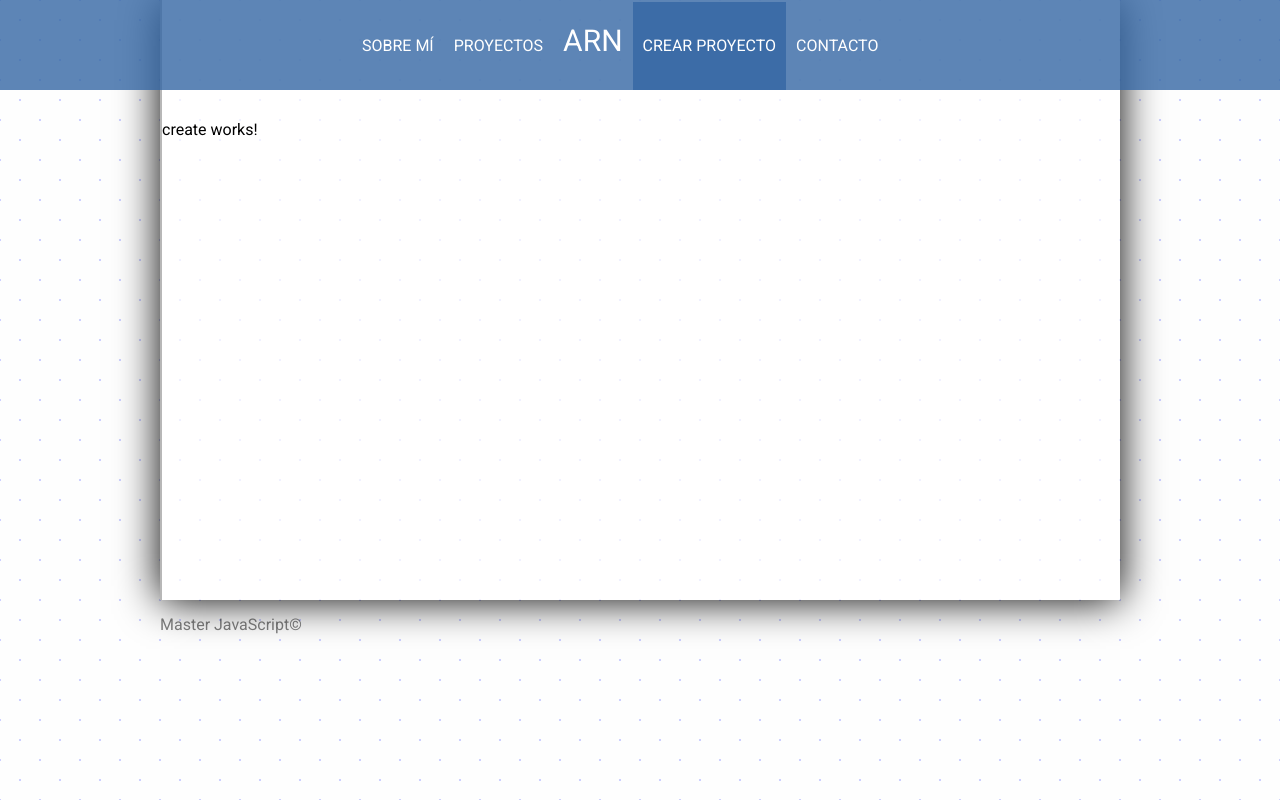
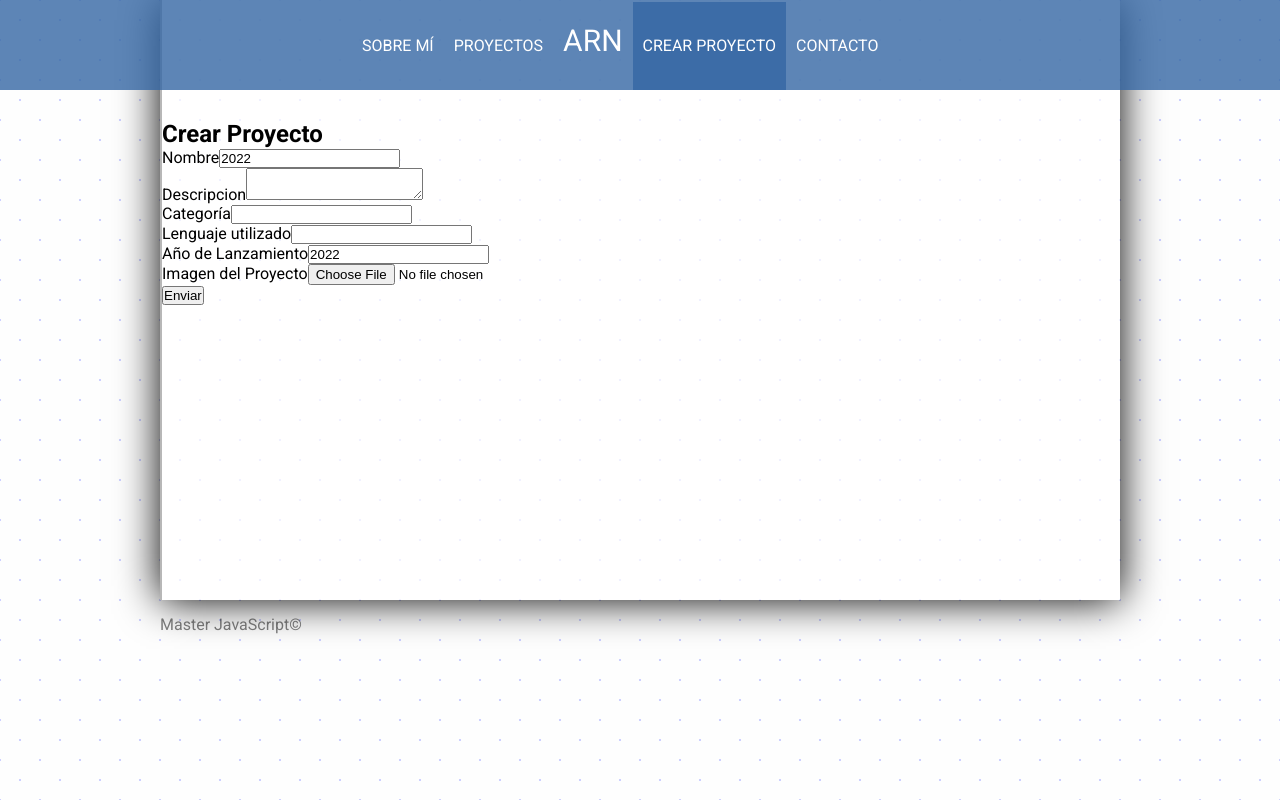
Before and after one commit to Juandieruiz/portfolio-meanstack, an Angular app: page /crear-proyecto in a window 1280 px wide. Built offline with nearby package versions, Linux system fonts and the light colour scheme.

Commit message:
form-proyect

```diff
--- a/src/app/app.module.ts
+++ b/src/app/app.module.ts
@@ -9,6 +9,7 @@ import { ContactComponent } from './components/contact/contact.component';
 import { CreateComponent } from './components/create/create.component';
 import { ErrorComponent } from './components/error/error.component';
 import { FormsModule } from '@angular/forms';
+import { HttpClientModule } from '@angular/common/http';
 
 @NgModule({
   declarations: [
@@ -22,7 +23,9 @@ import { FormsModule } from '@angular/forms';
   ],
   imports: [
     BrowserModule,
-    AppRoutingModule
+    AppRoutingModule,
+    HttpClientModule,
+    FormsModule
   ],
   providers: [],
   bootstrap: [AppComponent]
--- a/src/app/components/create/create.component.html
+++ b/src/app/components/create/create.component.html
@@ -1 +1,41 @@
-<p>create works!</p>
+<div class="container">
+    <h2>{{title}}</h2>
+    <!-- Especificamos nombre form Angular y Metodo onSubmit para recibir el formulario -->
+    <form #projectForm="ngForm" (ngSubmit)="onSubmit(projectForm)">
+        <p>
+            <label for="name">Nombre</label>
+            <input type="text" id="name" name="name"
+            #name="ngModel" [(ngModel)]="project.name" required>
+        </p>
+        <p>
+            <label for="description">Descripcion</label>
+            <textarea id="description" name="description"
+            #description="ngModel" [(ngModel)]="project.description" required></textarea>
+        </p>
+        <p>
+            <label for="category">Categoría</label>
+            <input type="text" id="category" name="category"
+            #category="ngModel" [(ngModel)]="project.category" required>
+        </p>
+        <p>
+            <label for="technologies">Lenguaje utilizado</label>
+            <input type="text" id="technologies" name="technologies"
+            #technologies="ngModel" [(ngModel)]="project.technologies" required>
+        </p>
+        <p>
+            <label for="years">Año de Lanzamiento</label>
+            <input type="number" id="year" name="name"
+            #year="ngModel" [(ngModel)]="project.year" required>
+        </p>
+
+        <p>
+            <label for="image">Imagen del Proyecto</label>
+            <input type="file" name="image" placeholder="Subir Imagen">
+        </p>
+
+        <input type="submit" value="Enviar">
+
+
+    </form>
+
+</div>
--- a/src/app/components/create/create.component.ts
+++ b/src/app/components/create/create.component.ts
@@ -1,15 +1,30 @@
 import { Component, OnInit } from '@angular/core';
-
+import { Project } from 'src/app/models/project';
+import { ProjectService } from 'src/app/services/project.service';
+import { HttpClientModule } from '@angular/common/http';
 @Component({
   selector: 'app-create',
   templateUrl: './create.component.html',
-  styleUrls: ['./create.component.css']
+  styleUrls: ['./create.component.css'],
+  // Cargamos Servicio en el decorador
+  providers: [ProjectService]
 })
 export class CreateComponent implements OnInit {
+  public title:string;
+  public project: Project;
 
-  constructor() { }
+  constructor(
+    private _projectService: ProjectService
+  ) {
+      this.title = 'Crear Proyecto';
+      this.project = new Project('','','','','',2022,'');
+    }
 
   ngOnInit(): void {
   }
 
+  onSubmit(form: any){
+    console.log(this.project);
+  }
+
 }
```
